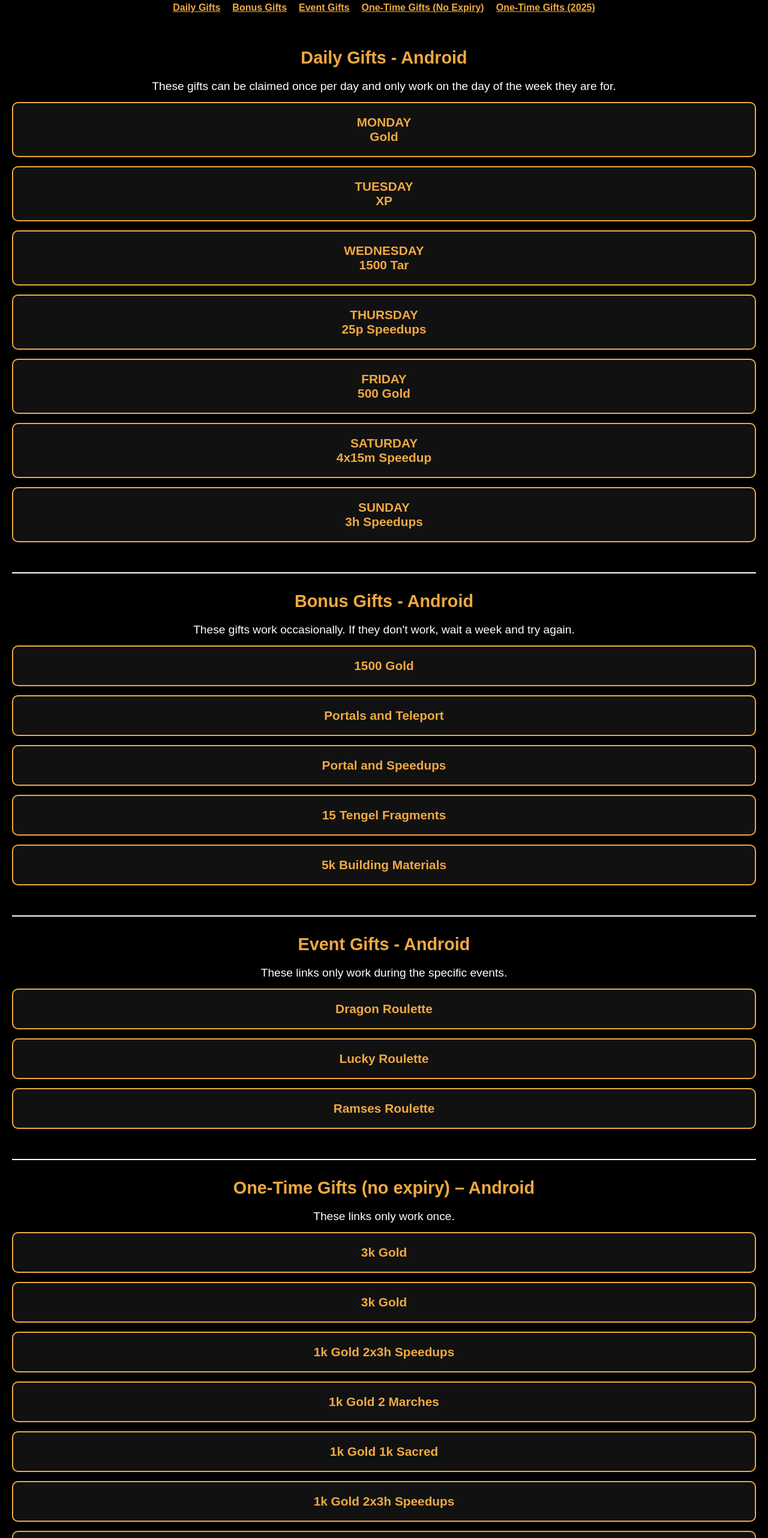
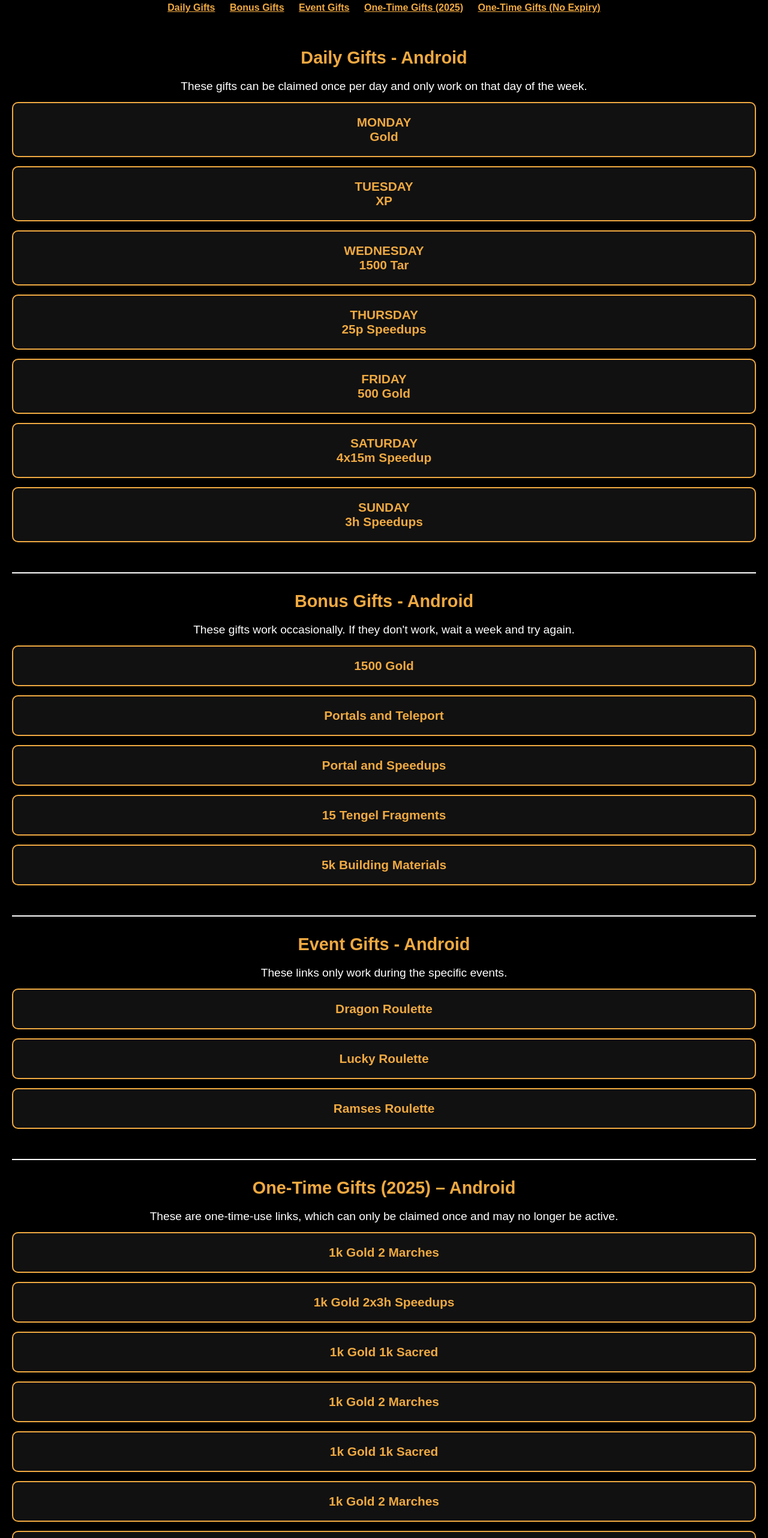
Before and after one commit to sur-clan/total-battle-gifts, a plain HTML site: page android-mobile-links.html in a window 1280 px wide. Shown: the part 140-2704 px from the top of the page at 60% size. Drawn offline with Linux system fonts and the light colour scheme.

Commit message:
Add files via upload

```diff
--- a/android-mobile-links.html
+++ b/android-mobile-links.html
@@ -96,12 +96,18 @@
 </a>
 <a class="home-button" href="https://www.sur-clan.com/total-battle-gifts">Back to Total Battle Gifts</a>
 </header>
-<nav class="gift-nav" style="margin: 20px 0;"><a href="#daily-gifts" style="margin: 0 10px; color: #EFA941; text-decoration: underline; font-weight: bold;">Daily Gifts</a><a href="#bonus-gifts" style="margin: 0 10px; color: #EFA941; text-decoration: underline; font-weight: bold;">Bonus Gifts</a><a href="#event-gifts" style="margin: 0 10px; color: #EFA941; text-decoration: underline; font-weight: bold;">Event Gifts</a><a href="#one-time" style="margin: 0 10px; color: #EFA941; text-decoration: underline; font-weight: bold;">One-Time Gifts (No Expiry)</a><a href="#one-time-2025" style="margin: 0 10px; color: #EFA941; text-decoration: underline; font-weight: bold;">One-Time Gifts (2025)</a></nav>
+<nav class="gift-nav" style="margin: 20px 0;"><a href="#daily-gifts" style="margin: 0 10px; color: #EFA941; text-decoration: underline; font-weight: bold;">Daily Gifts</a>
+<a href="#bonus-gifts" style="margin: 0 10px; color: #EFA941; text-decoration: underline; font-weight: bold;">Bonus Gifts</a>
+<a href="#event-gifts" style="margin: 0 10px; color: #EFA941; text-decoration: underline; font-weight: bold;">Event Gifts</a>
+<a href="#one-time-2025" style="margin: 0 10px; color: #EFA941; text-decoration: underline; font-weight: bold;">One-Time Gifts (2025)</a>
+<a href="#one-time" style="margin: 0 10px; color: #EFA941; text-decoration: underline; font-weight: bold;">One-Time Gifts (No Expiry)</a>
+
+</nav>
 
 <br>
 
 <h1 id="daily-gifts">Daily Gifts - Android</h1>
-<p class="section-note">These gifts can be claimed once per day and only work on the day of the week they are for.</p>
+<p class="section-note">These gifts can be claimed once per day and only work on that day of the week.</p>
 <a class="gift-button" href="https://totalbattle.onelink.me/Xsl6/h3n9bz4l" target="_blank">MONDAY<br/>Gold</a>
 <a class="gift-button" href="https://totalbattle.onelink.me/Xsl6/atjav1j0" target="_blank">TUESDAY<br/>XP</a>
 <a class="gift-button" href="https://totalbattle.onelink.me/Xsl6/xp7gbljw" target="_blank">WEDNESDAY<br/>1500 Tar</a>
@@ -124,21 +130,10 @@
 <a class="gift-button" href="intent://deeplink/?&amp;deep_link_value=luckyroulette100#Intent;scheme=totalbattle;end" target="_blank">Lucky Roulette</a>
 <a class="gift-button" href="intent://deeplink/?&amp;deep_link_value=ramsesroulette100#Intent;scheme=totalbattle;end" target="_blank">Ramses Roulette</a>
 <hr/>
-<h1 id="one-time">One-Time Gifts (no expiry) – Android</h1>
-<p class="section-note">These links only work once.</p>
-<a class="gift-button" href="intent://deeplink?&amp;deep_link_value=community_link_tt1_2024_IX5t#Intent;scheme=totalbattle;end" target="_blank">3k Gold</a>
-<a class="gift-button" href="intent://deeplink?&amp;deep_link_value=community_link_tt2_2024_iYLu#Intent;scheme=totalbattle;end" target="_blank">3k Gold</a>
-<a class="gift-button" href="intent://deeplink?&amp;deep_link_value=community_link_ref_out1_25_VaBi#Intent;scheme=totalbattle;end" target="_blank">1k Gold 2x3h Speedups</a>
-<a class="gift-button" href="intent://deeplink?&amp;deep_link_value=community_link_ref_out1_24_JGK4#Intent;scheme=totalbattle;end" target="_blank">1k Gold 2 Marches</a>
-<a class="gift-button" href="intent://deeplink?&amp;deep_link_value=community_link_ref_out2_24_DiUi#Intent;scheme=totalbattle;end" target="_blank">1k Gold 1k Sacred</a>
-<a class="gift-button" href="intent://deeplink?&amp;deep_link_value=community_link_ref_out3_24_dIMl#Intent;scheme=totalbattle;end" target="_blank">1k Gold 2x3h Speedups</a>
-<a class="gift-button" href="intent://deeplink?&amp;deep_link_value=community_link_ref1_out_pU53#Intent;scheme=totalbattle;end" target="_blank">1k Gold 2 Marches</a>
-<a class="gift-button" href="intent://deeplink?&amp;deep_link_value=community_link_ref2_out_UvX1#Intent;scheme=totalbattle;end" target="_blank">1k Gold 1k Sacred</a>
-<a class="gift-button" href="intent://deeplink?&amp;deep_link_value=community_link_ref3_out_fZI6#Intent;scheme=totalbattle;end" target="_blank">1k Gold 2x3h Speedups</a>
-<a class="gift-button" href="intent://deeplink?&amp;deep_link_value=community_link_ref_christmas2025#Intent;scheme=totalbattle;end" target="_blank">3k Gold</a>
-<hr/>
+
+
 <h1 id="one-time-2025">One-Time Gifts (2025) – Android</h1>
-<p class="section-note">These links only work once.</p>
+<p class="section-note">These are one-time-use links, which can only be claimed once and may no longer be active.</p>
 <a class="gift-button" href="intent://deeplink?&amp;deep_link_value=community_link_ref4_may_25_s2gG#Intent;scheme=totalbattle;end" target="_blank">1k Gold 2 Marches</a>
 <a class="gift-button" href="intent://deeplink?&amp;deep_link_value=community_link_ref3_may_25_ZBaG#Intent;scheme=totalbattle;end" target="_blank">1k Gold 2x3h Speedups</a>
 <a class="gift-button" href="intent://deeplink?&amp;deep_link_value=community_link_ref2_may_25_07eo#Intent;scheme=totalbattle;end" target="_blank">1k Gold 1k Sacred</a>
@@ -152,6 +147,21 @@
 <a class="gift-button" href="intent://deeplink?&amp;deep_link_value=community_link_ref3_march_25_Th62#Intent;scheme=totalbattle;end" target="_blank">1k Gold 2 Marches</a>
 <a class="gift-button" href="intent://deeplink?&amp;deep_link_value=community_link_ref2_march_25_jr8U#Intent;scheme=totalbattle;end" target="_blank">1k Gold 2x3h Speedups</a>
 <a class="gift-button" href="intent://deeplink?&amp;deep_link_value=community_link_ref1_march_25_OPqg#Intent;scheme=totalbattle;end" target="_blank">1k Gold 1k Sacred</a>
+<hr/>
+
+<h1 id="one-time">One-Time Gifts (no expiry) – Android</h1>
+<p class="section-note">These are older one-time-use links, which can only be claimed once and may no longer be active.</p>
+<a class="gift-button" href="intent://deeplink?&amp;deep_link_value=community_link_tt1_2024_IX5t#Intent;scheme=totalbattle;end" target="_blank">3k Gold</a>
+<a class="gift-button" href="intent://deeplink?&amp;deep_link_value=community_link_tt2_2024_iYLu#Intent;scheme=totalbattle;end" target="_blank">3k Gold</a>
+<a class="gift-button" href="intent://deeplink?&amp;deep_link_value=community_link_ref_out1_25_VaBi#Intent;scheme=totalbattle;end" target="_blank">1k Gold 2x3h Speedups</a>
+<a class="gift-button" href="intent://deeplink?&amp;deep_link_value=community_link_ref_out1_24_JGK4#Intent;scheme=totalbattle;end" target="_blank">1k Gold 2 Marches</a>
+<a class="gift-button" href="intent://deeplink?&amp;deep_link_value=community_link_ref_out2_24_DiUi#Intent;scheme=totalbattle;end" target="_blank">1k Gold 1k Sacred</a>
+<a class="gift-button" href="intent://deeplink?&amp;deep_link_value=community_link_ref_out3_24_dIMl#Intent;scheme=totalbattle;end" target="_blank">1k Gold 2x3h Speedups</a>
+<a class="gift-button" href="intent://deeplink?&amp;deep_link_value=community_link_ref1_out_pU53#Intent;scheme=totalbattle;end" target="_blank">1k Gold 2 Marches</a>
+<a class="gift-button" href="intent://deeplink?&amp;deep_link_value=community_link_ref2_out_UvX1#Intent;scheme=totalbattle;end" target="_blank">1k Gold 1k Sacred</a>
+<a class="gift-button" href="intent://deeplink?&amp;deep_link_value=community_link_ref3_out_fZI6#Intent;scheme=totalbattle;end" target="_blank">1k Gold 2x3h Speedups</a>
+<a class="gift-button" href="intent://deeplink?&amp;deep_link_value=community_link_ref_christmas2025#Intent;scheme=totalbattle;end" target="_blank">3k Gold</a>
+
 <footer>
 <a href="https://discord.gg/xp6MHd4v" target="_blank"><img alt="Discord" src="discord.png"/></a>
 <a href="https://www.sur-clan.com/" target="_blank"><img alt="SuR Logo" src="sur-logo.png"/></a>
```
